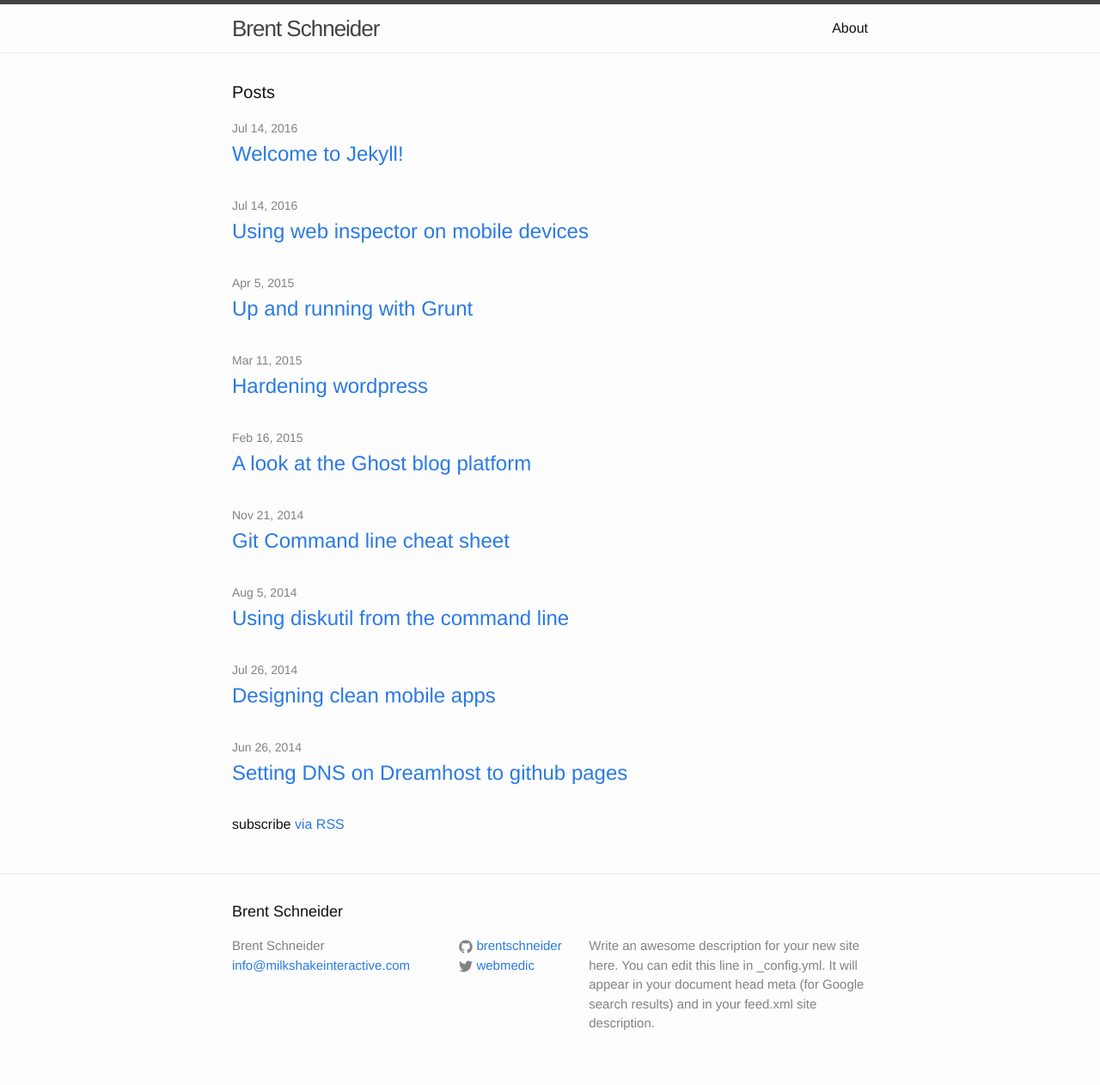
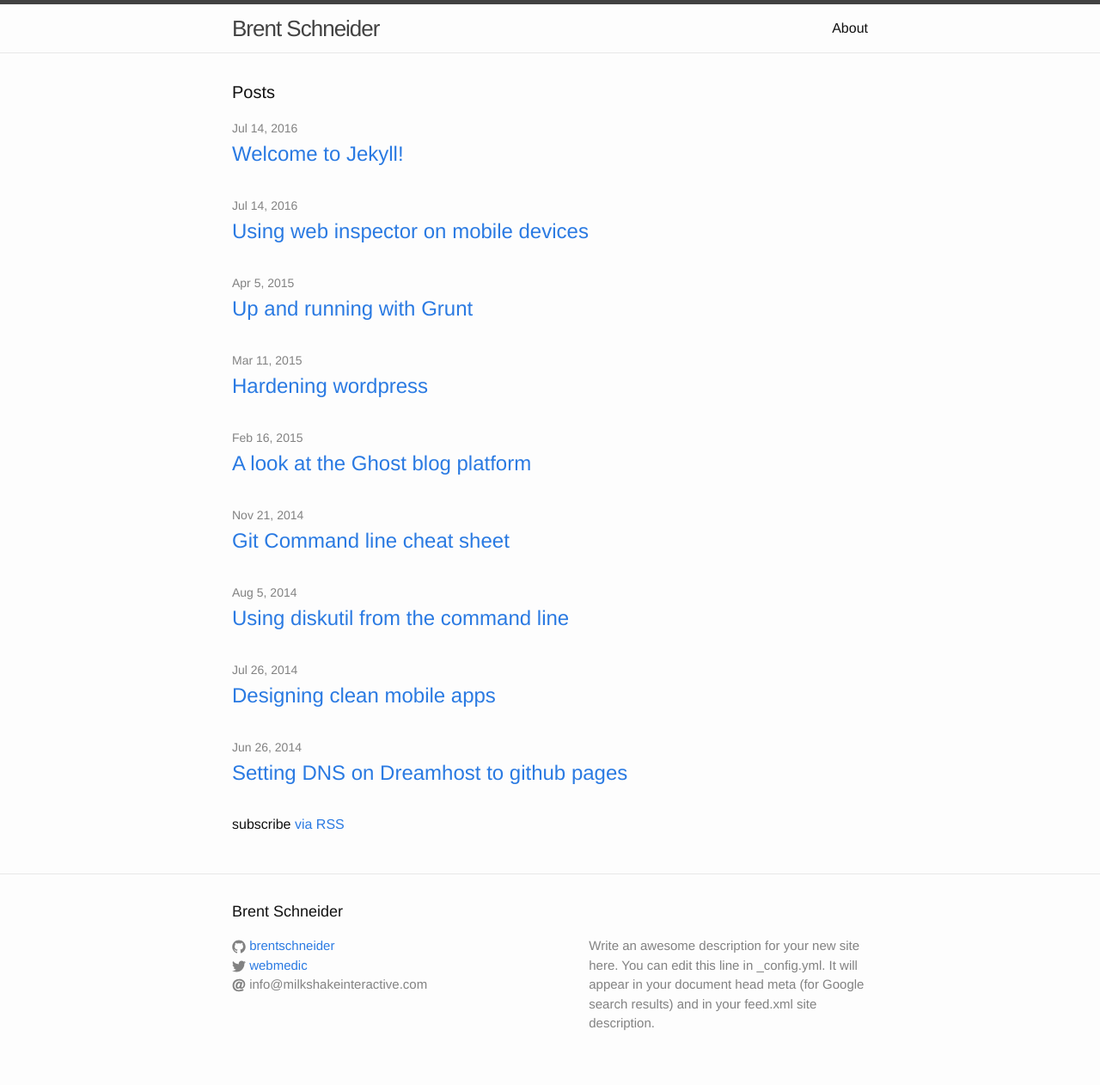
Before and after one commit to brentschneider/brentschneider.github.io, a Jekyll site: the page built from index.html, in a window 1280 px wide. Shown: the whole page at 86% size. Built offline with Jekyll 4.4.1, drawn with Linux system fonts in a browser that asks for light colours; comment, search, counter and statistics services are not loaded.

Commit message:
updated footer, and addressed email for humans not robots

```diff
--- a/_includes/footer.html
+++ b/_includes/footer.html
@@ -7,13 +7,7 @@
     <div class="footer-col-wrapper">
       <div class="footer-col footer-col-1">
         <ul class="contact-list">
-          <li>{{ site.title }}</li>
-          <li><a href="mailto:{{ site.email }}">{{ site.email }}</a></li>
-        </ul>
-      </div>
 
-      <div class="footer-col footer-col-2">
-        <ul class="social-media-list">
           {% if site.github_username %}
           <li>
             {% include icon-github.html username=site.github_username %}
@@ -25,7 +19,12 @@
             {% include icon-twitter.html username=site.twitter_username %}
           </li>
           {% endif %}
+          <li>{% include icon-email.html %}</li>
         </ul>
+      </div>
+
+      <div class="footer-col footer-col-2">
+
       </div>
 
       <div class="footer-col footer-col-3">
--- a/_includes/header.html
+++ b/_includes/header.html
@@ -1,3 +1,5 @@
+{% capture location %}{{ page.url | split:'/' }}{% endcapture %}
+
 <header class="site-header">
 
   <div class="wrapper">
@@ -6,22 +8,25 @@
 
     <nav class="site-nav">
       <a href="#" class="menu-icon">
-        <svg viewBox="0 0 18 15">
-          <path fill="#424242" d="M18,1.484c0,0.82-0.665,1.484-1.484,1.484H1.484C0.665,2.969,0,2.304,0,1.484l0,0C0,0.665,0.665,0,1.484,0 h15.031C17.335,0,18,0.665,18,1.484L18,1.484z"/>
-          <path fill="#424242" d="M18,7.516C18,8.335,17.335,9,16.516,9H1.484C0.665,9,0,8.335,0,7.516l0,0c0-0.82,0.665-1.484,1.484-1.484 h15.031C17.335,6.031,18,6.696,18,7.516L18,7.516z"/>
-          <path fill="#424242" d="M18,13.516C18,14.335,17.335,15,16.516,15H1.484C0.665,15,0,14.335,0,13.516l0,0 c0-0.82,0.665-1.484,1.484-1.484h15.031C17.335,12.031,18,12.696,18,13.516L18,13.516z"/>
+        <svg xmlns="http://www.w3.org/2000/svg" width="18" height="15" viewBox="0 0 18 15">
+          <path fill="#1188ff" d="M18,1.484c0,0.82-0.665,1.484-1.484,1.484H1.484C0.665,2.969,0,2.304,0,1.484l0,0C0,0.665,0.665,0,1.484,0 h15.031C17.335,0,18,0.665,18,1.484L18,1.484z"/>
+          <path fill="#1188ff" d="M18,7.516C18,8.335,17.335,9,16.516,9H1.484C0.665,9,0,8.335,0,7.516l0,0c0-0.82,0.665-1.484,1.484-1.484 h15.031C17.335,6.031,18,6.696,18,7.516L18,7.516z"/>
+          <path fill="#1188ff" d="M18,13.516C18,14.335,17.335,15,16.516,15H1.484C0.665,15,0,14.335,0,13.516l0,0 c0-0.82,0.665-1.484,1.484-1.484h15.031C17.335,12.031,18,12.696,18,13.516L18,13.516z"/>
         </svg>
       </a>
 
       <div class="trigger">
-        {% for my_page in site.pages %}
-          {% if my_page.title %}
-          <a class="page-link" href="{{ my_page.url | prepend: site.baseurl }}">{{ my_page.title }}</a>
+        {% for page in site.pages %}
+        <!-- compare page title to url -->
+          {% assign current = page.title | downcase %}
+          {% if page.title %}
+           <a {% if location == current %} class="page-link-current"
+              {% else %} class="page-link"
+              {% endif %} href="{{ page.url | prepend: site.baseurl }}">{{ page.title }}</a>
           {% endif %}
         {% endfor %}
       </div>
+
     </nav>
-
   </div>
-
 </header>
--- /dev/null
+++ b/_includes/icon-email.html
@@ -0,0 +1,3 @@
+
+  <span class="icon icon--twitter">{% include icon-email.svg %}</span>
+  <span class="username">{{ site.email }}</span></a>
--- /dev/null
+++ b/_includes/image.html
@@ -0,0 +1,2 @@
+<div><img src="{{ include.url }}" alt="{{ include.description }}"{% if include.width %} width="{{ include.width }}"{% endif %} />
+<blockquote style="border-left: 10px solid #663399; color:#663399;">{{ include.description }}</blockquote></div>
```
Also changed, not shown: other parts of _includes/footer.html (+13 -0 lines), _includes/disqus.html (added, +22 -0 lines), _includes/head.html (+16 -0 lines), _includes/icon-email.svg (added).
